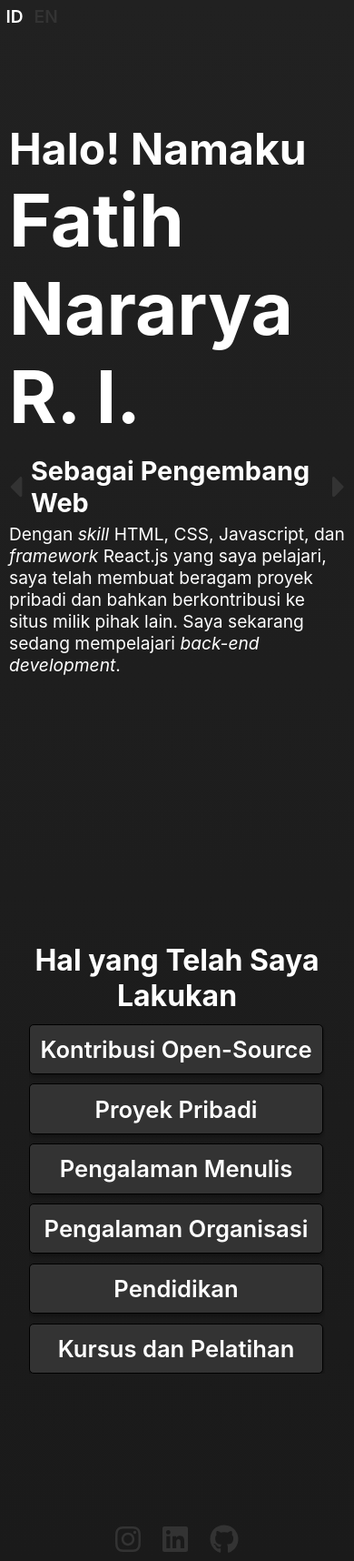
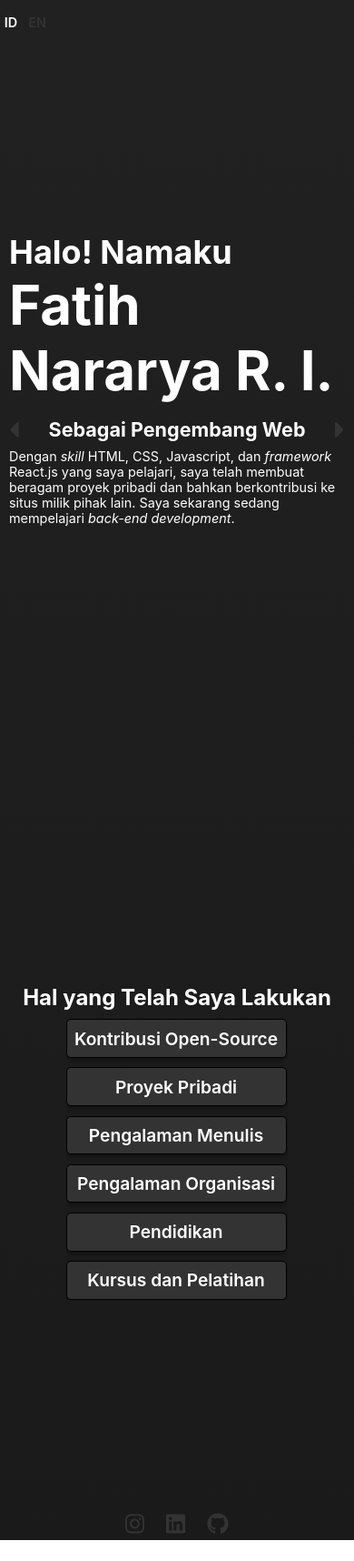
Before and after one commit to Fatih20/FatihNRI, a React (Create React App) app: page / in a window 390 px wide. Shown: the whole page at 91% size. After the commit the page ends 1693 px from the top, so only its background shows below. Built offline with nearby package versions, Linux system fonts and the light colour scheme.

Commit message:
Should be wholly responsive?

```diff
--- a/src/App.js
+++ b/src/App.js
@@ -14,9 +14,14 @@ const Main = styled.div`
   align-items: center;
   display: flex;
   flex-direction: column;
+  font-size: 1rem;
   margin: 0 auto;
   min-height: 100vh;
   position: relative;
+
+  @media (max-width : 600px){
+    font-size: 0.75rem;
+  }
 
   /* border: solid 1px white; */
 `;
@@ -128,9 +133,9 @@ function App() {
                   <Body/>
                 </First>
               </FirstContainer> */}
-              <Profile />
-              <Body forwardedRef={bodyRef}  />
-              <Footer />
+            <Profile />
+            <Body forwardedRef={bodyRef}  />
+            <Footer />
           </Main>
         </IsDarkProvider>
       </IsEnglishProvider>
--- a/src/components/body/body.js
+++ b/src/components/body/body.js
@@ -14,8 +14,8 @@ const Main = styled.div`
     color: ${({theme}) => theme.regularText};
     display: flex;
     flex-direction: column;
-    font-size: 1rem;
-    height: calc(100vh - 2.5rem);
+    font-size: 1em;
+    height: calc(100vh - 2.5em);
     justify-content: center;
     width: 100%;
     /* overflow: auto; */
--- a/src/components/body/event.js
+++ b/src/components/body/event.js
@@ -19,7 +19,7 @@ const Main = styled.div`
     color : ${({theme}) => theme.regularText};
     display: flex;
     flex-direction: column;
-    font-size: 1rem;
+    font-size: 1em;
     gap: 0;
     padding: 1em 1.25em;
     width: 100%;
--- a/src/components/body/mainContent.js
+++ b/src/components/body/mainContent.js
@@ -15,7 +15,7 @@ const Main = styled.div`
     align-items: center;
     display: flex;
     flex-direction: column;
-    font-size: 2rem;
+    font-size: 2em;
     /* gap: 0.75em; */
     height: 100%;
     justify-content: center;
@@ -98,12 +98,22 @@ const Option = styled(VanillaButton)`
 `;
 
 const ShowingEventContainer = styled.div`
+    box-sizing: border-box;
     display: flex;
     flex-direction: column;
     height: 100%;
     justify-content: flex-start;
     max-width: 25em;
+    padding: 0 0.5em;
     width: 60%;
+
+    @media (max-width: 901px){
+        width: 80%;
+    }
+
+    @media (max-width: 601px){
+        width: 100%;
+    }
 
     /* border : solid 1px white; */
 `;
@@ -116,7 +126,7 @@ const EventContainer = styled.div`
     font-size: 0.5em;
     justify-content: flex-start;
     gap: 1.25rem;
-    padding-right: 0.5vw;
+    padding-right: 0.5em;
     scrollbar-width: thin;
     scrollbar-color: ${({theme}) => theme.scrollbarThumbFill} ${({theme}) => theme.scrollbarTrackFill};
     overflow: auto;
@@ -124,7 +134,7 @@ const EventContainer = styled.div`
     /* border : solid 1px white; */
 
     &::-webkit-scrollbar{
-        width: 0.5vw;
+        width: 0.5em;
     }
 
     &::-webkit-scrollbar-thumb{
--- a/src/components/footer.js
+++ b/src/components/footer.js
@@ -9,7 +9,7 @@ const Main = styled.div`
     align-items: center;
     box-sizing: border-box;
     display: flex;
-    font-size: 2.5rem;
+    font-size: 2.5em;
     flex-direction: column;
     justify-content: center;
     margin: 0;
--- a/src/components/header.js
+++ b/src/components/header.js
@@ -17,11 +17,12 @@ const Main = styled.div`
     box-sizing: border-box;
     color: ${({theme}) => theme.regularText};
     display: flex;
-    gap: 1.25rem;
-    font-size: 2rem;
+    font-size: 2em;
+    gap: 1.25em;
+    height: 2em;
     justify-content: flex-start;
     margin: 0;
-    padding: 0.2em;
+    padding: 0 0.2em;
     width: 100%;
 
     /* border : solid 1px white; */
--- a/src/components/profile.js
+++ b/src/components/profile.js
@@ -20,8 +20,8 @@ const Main = styled.div`
     color: ${({theme}) => theme.regularText};
     display: flex;
     flex-direction: column;
-    font-size: 2rem;
-    height: calc(100vh - 1rem);
+    font-size: 2em;
+    height: calc(100vh - 2em);
     justify-content: center;
     padding: 0 10px;
     width: 100%;
```
